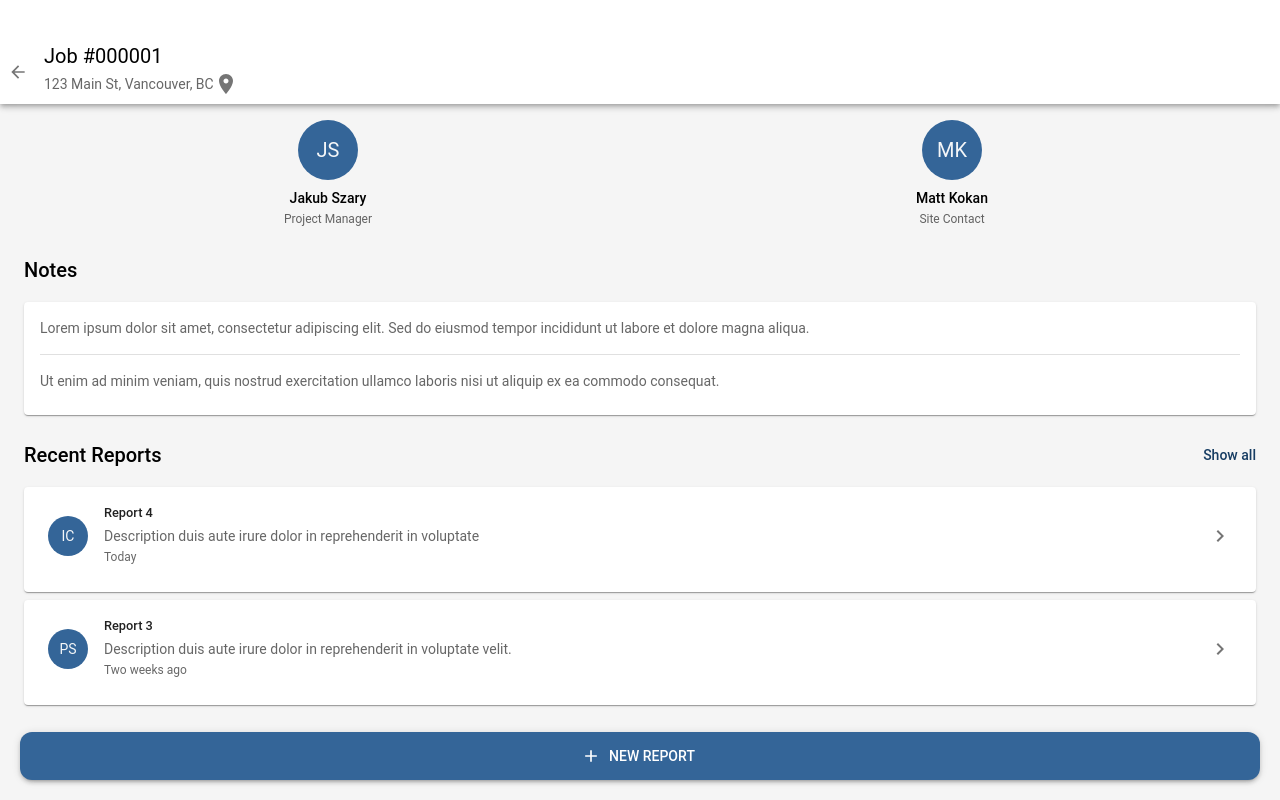
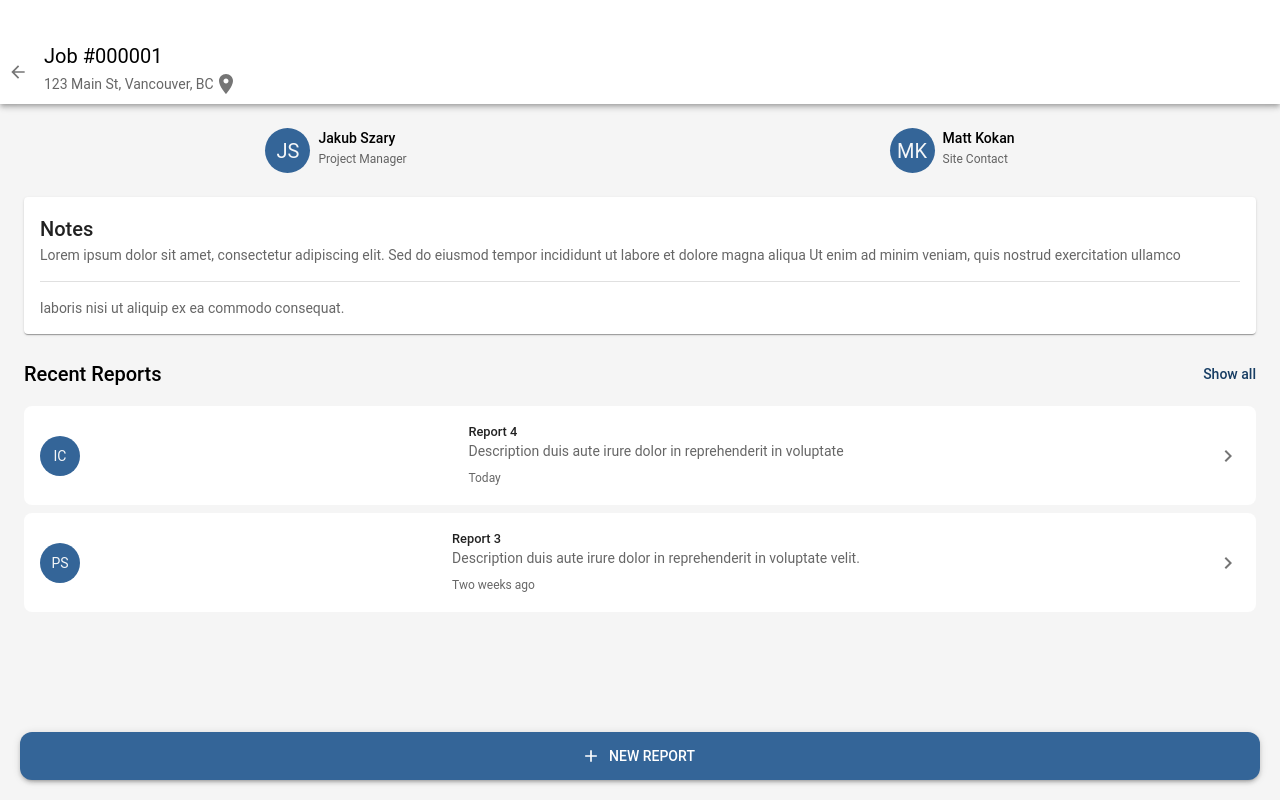
Before and after one commit to Density-Reporting-Tool/DensityReportingToolFrontend, a React (Vite) app: page /job/1 in a window 1280 px wide. Built offline with nearby package versions, Linux system fonts and the light colour scheme.

Commit message:
style: apply company color, padding fixes

```diff
--- a/src/pages/JobDetails.tsx
+++ b/src/pages/JobDetails.tsx
@@ -20,16 +20,18 @@ import HeaderWithBackButton from "@/components/headers/HeaderWithBackButton";
 
 // Mock data
 const jobData = {
+  id: 1,
   jobNumber: "000001",
   address: "123 Main St, Vancouver, BC",
   contacts: [
-    { initials: "JS", name: "Jakub Szary", role: "Project Manager" },
-    { initials: "MK", name: "Matt Kokan", role: "Site Contact" },
+    { id: 1, initials: "JS", name: "Jakub Szary", role: "Project Manager" },
+    { id: 2, initials: "MK", name: "Matt Kokan", role: "Site Contact" },
   ],
   notes: [
-    "Lorem ipsum dolor sit amet, consectetur adipiscing elit. Sed do eiusmod tempor incididunt ut labore et dolore magna aliqua.",
-    "Ut enim ad minim veniam, quis nostrud exercitation ullamco laboris nisi ut aliquip ex ea commodo consequat.",
+    "Lorem ipsum dolor sit amet, consectetur adipiscing elit. Sed do eiusmod tempor incididunt ut labore et dolore magna aliqua Ut enim ad minim veniam, quis nostrud exercitation ullamco",
+    "laboris nisi ut aliquip ex ea commodo consequat.",
   ],
+
   recentReports: [
     {
       id: 4,
@@ -69,26 +71,35 @@ const JobDetails: React.FC = () => {
         subtitle={`${jobData.address}`}
         onSubtitleClick={handleAddressClick}
       />
-      <Container maxWidth="xl" sx={{ py: 2 }}>
-        {/* Header */}
-
+      <Container maxWidth="xl" sx={{ my: 2, mb: 12 }}>
         {/* Contact Information */}
-        <Box sx={{ mb: 3 }}>
-          <Stack direction="row" spacing={2}>
+        <Box
+          sx={{
+            my: 3,
+            display: "flex",
+            flexDirection: "row",
+            justifyContent: "space-around",
+          }}
+        >
           {jobData.contacts.map((contact, index) => (
-              <Box key={index} sx={{ textAlign: "center", flex: 1 }}>
+            <Box
+              key={index}
+              sx={{
+                display: "flex",
+                gap: 1,
+                justifyContent: "space-between",
+              }}
+            >
               <Avatar
                 sx={{
-                    width: 60,
-                    height: 60,
+                  width: 45,
+                  height: 45,
                   bgcolor: "primary.main",
-                    fontSize: "1.25rem",
-                    mx: "auto",
-                    mb: 1,
                 }}
               >
                 {contact.initials}
               </Avatar>
+              <Box>
                 <Typography variant="body2" sx={{ fontWeight: 500 }}>
                   {contact.name}
                 </Typography>
@@ -96,18 +107,15 @@ const JobDetails: React.FC = () => {
                   {contact.role}
                 </Typography>
               </Box>
+            </Box>
           ))}
-          </Stack>
         </Box>
 
         {/* Notes Section */}
         <Box sx={{ mb: 3 }}>
-          <Box sx={{ position: "relative", mb: 2 }}>
+          <Card sx={{ p: 2 }}>
             <Typography variant="h6">Notes</Typography>
-          </Box>
 
-          <Card>
-            <CardContent>
             {jobData.notes.map((note, index) => (
               <Box
                 key={index}
@@ -116,12 +124,9 @@ const JobDetails: React.FC = () => {
                 <Typography variant="body2" color="text.secondary">
                   {note}
                 </Typography>
-                  {index < jobData.notes.length - 1 && (
-                    <Divider sx={{ mt: 2 }} />
-                  )}
+                {index < jobData.notes.length - 1 && <Divider sx={{ mt: 2 }} />}
               </Box>
             ))}
-            </CardContent>
           </Card>
         </Box>
 
@@ -151,12 +156,17 @@ const JobDetails: React.FC = () => {
           </Box>
 
           <Stack spacing={1}>
-            {jobData.recentReports.map((report, index) => (
+            {jobData.recentReports.map((report) => (
               <Card
                 key={report.id}
-                sx={{ cursor: "pointer", "&:hover": { boxShadow: 3 } }}
+                sx={{
+                  cursor: "pointer",
+                  "&:hover": { boxShadow: 3 },
+                  p: 2,
+                  boxShadow: 0,
+                  borderRadius: 2,
+                }}
               >
-                <CardContent sx={{ py: 2, px: 3 }}>
                 <Box
                   sx={{
                     display: "flex",
@@ -164,7 +174,6 @@ const JobDetails: React.FC = () => {
                     justifyContent: "space-between",
                   }}
                 >
-                    <Box sx={{ display: "flex", alignItems: "center" }}>
                   <Avatar
                     sx={{
                       width: 40,
@@ -180,23 +189,22 @@ const JobDetails: React.FC = () => {
                     <Typography variant="body1" sx={{ fontWeight: 500 }}>
                       Report {report.id}
                     </Typography>
-                        <Typography
-                          variant="body2"
-                          color="text.secondary"
-                          sx={{ mt: 0.5 }}
-                        >
+                    <Typography variant="body2" color="text.secondary">
                       {report.description}
                     </Typography>
-                        <Typography variant="caption" color="text.secondary">
+                    <Typography
+                      display="block"
+                      variant="caption"
+                      color="text.secondary"
+                      sx={{ mt: 1 }}
+                    >
                       {report.date}
                     </Typography>
-                      </Box>
                   </Box>
                   <Box sx={{ display: "flex", alignItems: "center" }}>
                     <ChevronRightIcon color="action" />
                   </Box>
                 </Box>
-                </CardContent>
               </Card>
             ))}
           </Stack>
```
Lines whose indentation alone changed are shown as unchanged.
